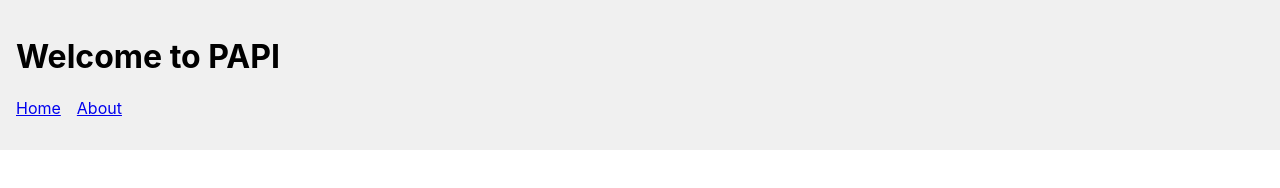
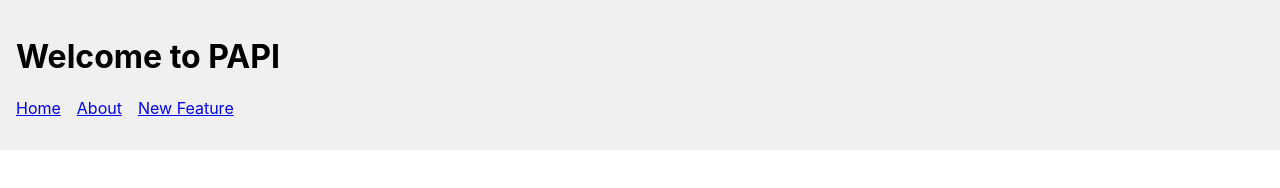
Before and after one commit to refaelach/PAPI, a React (Create React App) app in the folder frontend/: page / in a window 1280 px wide. Shown: the top 188 px of the page. Built offline with nearby package versions, Linux system fonts and the light colour scheme.

Commit message:
Add New Feature link to Header

```diff
--- a/frontend/src/components/Header.js
+++ b/frontend/src/components/Header.js
@@ -8,6 +8,7 @@ const Header = () => {
     <ul style={{listStyle: 'none', padding: 0}}>
       <li style={{display: 'inline', marginRight: '1rem'}}><a href="/">Home</a></li>
       <li style={{display: 'inline', marginRight: '1rem'}}><a href="/about">About</a></li>
+      <li style={{display: 'inline', marginRight: '1rem'}}><a href="/new-feature">New Feature</a></li>
     </ul>
   </nav>
 </header>
```
Lines whose indentation alone changed are shown as unchanged.
